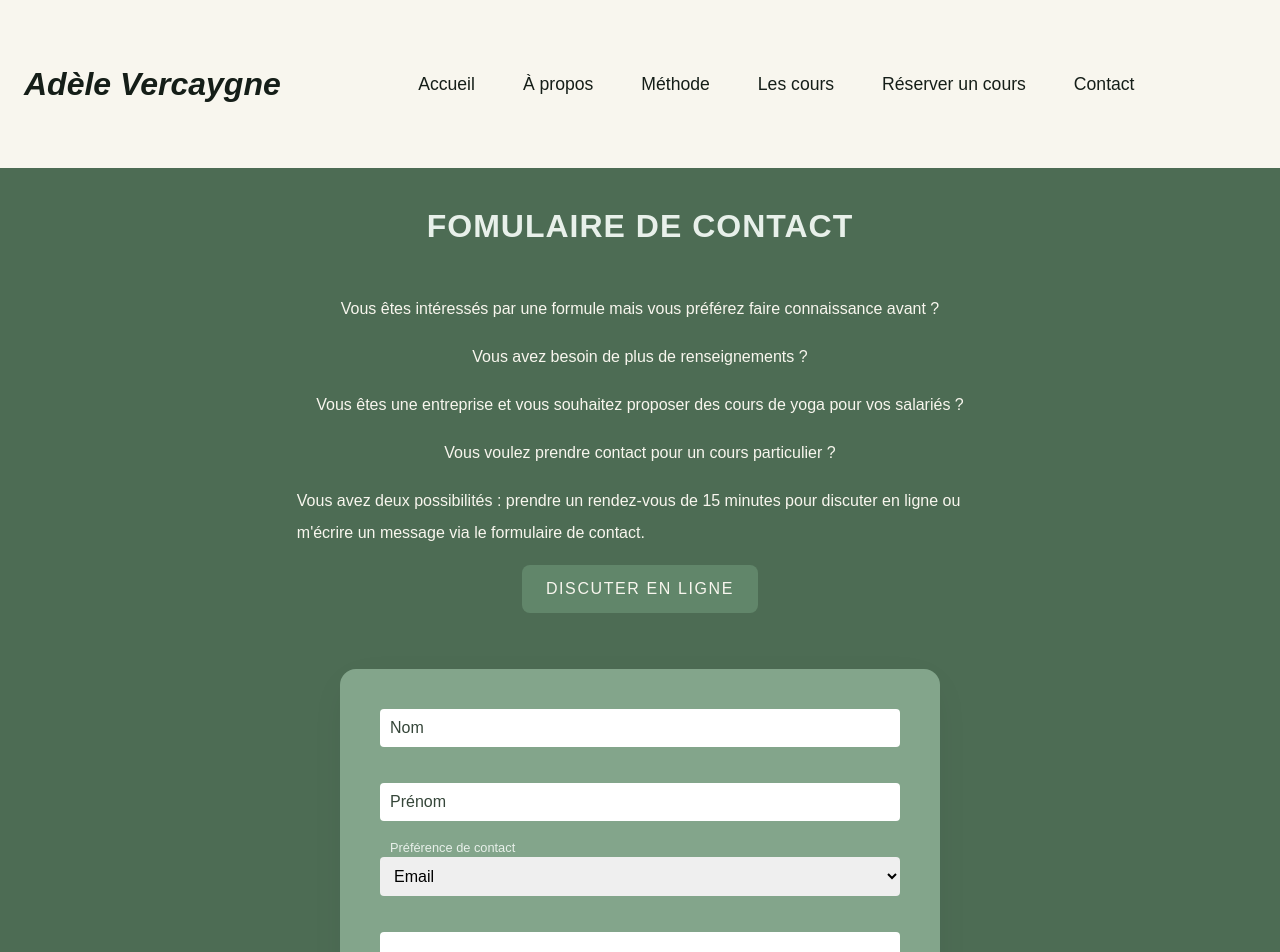
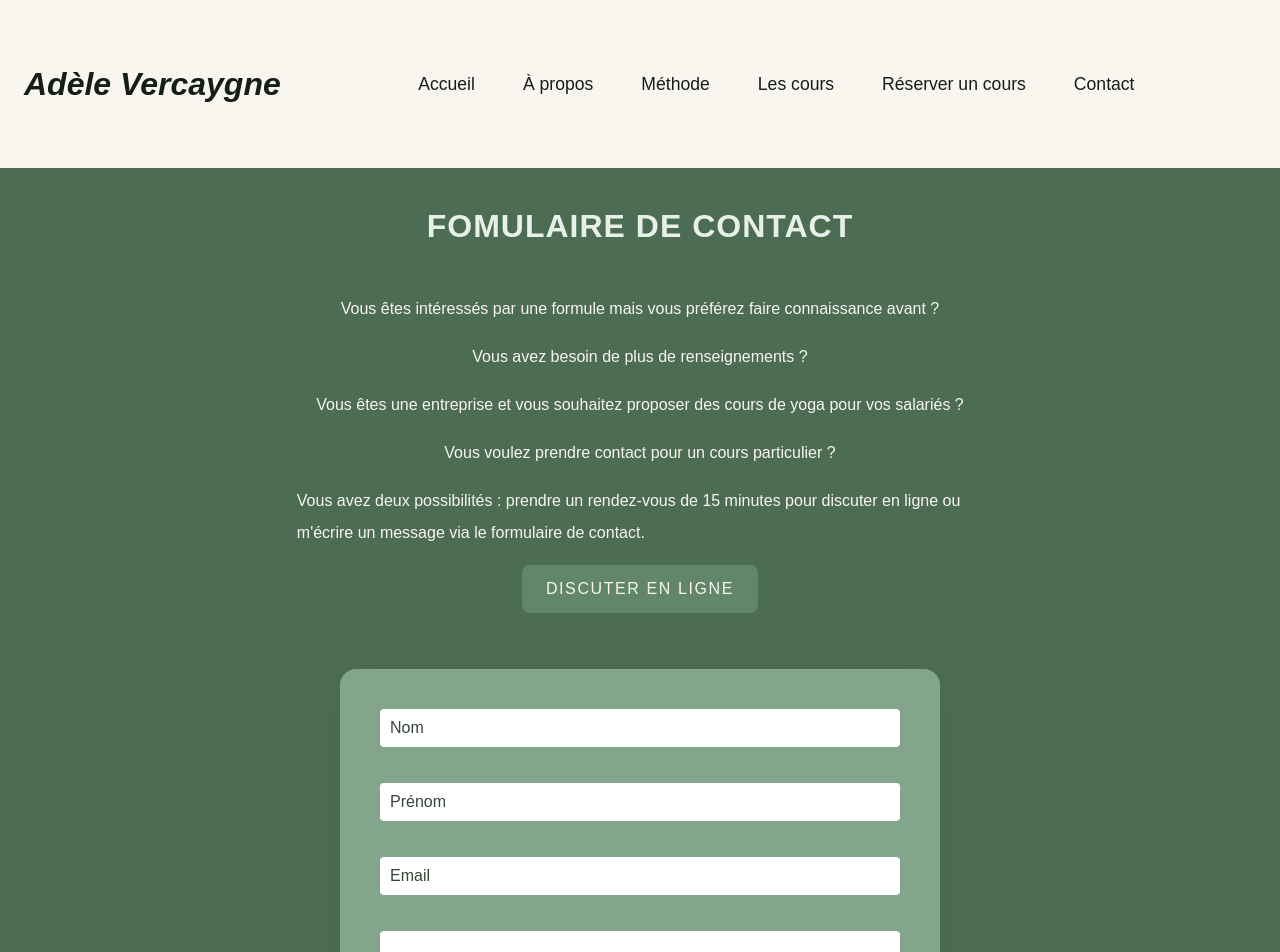
Before and after one commit to adelevrc/adelevrc, a Next.js app: page /contact in a window 1280 px wide. Shown: the top 952 px of the page. Built offline with nearby package versions, Linux system fonts and the light colour scheme; a web font is replaced by a local one.

Commit message:
change contact form

```diff
--- a/src/app/components/ContactForm/ContactForm.tsx
+++ b/src/app/components/ContactForm/ContactForm.tsx
@@ -59,7 +59,6 @@ const ContactForm = () => {
         />
         <label htmlFor='lastname'>Nom</label>
       </div>
-
       <div className={styles.inputContainer}>
         <input
           id='firstname'
@@ -69,20 +68,6 @@ const ContactForm = () => {
         />
         <label htmlFor='firstname'>Prénom</label>
       </div>
-
-      <div className={styles.inputContainer}>
-        <select
-          id='contactMethod'
-          {...register("contactMethod", {
-            required: "Veuillez choisir une méthode de contact",
-          })}
-        >
-          <option value='email'>Email</option>
-          <option value='phoneNumber'>Téléphone</option>
-        </select>
-        <label htmlFor='contactMethod'>Préférence de contact</label>
-      </div>
-      {selectedContactMethod === "email" && (
       <div className={styles.inputContainer}>
         <input
           id='email'
@@ -92,21 +77,6 @@ const ContactForm = () => {
         />
         <label htmlFor='email'>Email</label>
       </div>
-      )}
-      {selectedContactMethod === "phoneNumber" && (
-        <div className={styles.inputContainer}>
-          <input
-            id='phoneNumber'
-            type='tel'
-            placeholder=' '
-            {...register("phoneNumber", {
-              required: "Le numéro de téléphone est requis",
-            })}
-          />
-          <label htmlFor='phoneNumber'>Téléphone</label>
-        </div>
-      )}
-
       <div className={styles.inputContainer}>
         <textarea
           id='message'
@@ -115,7 +85,6 @@ const ContactForm = () => {
         />
         <label htmlFor='message'>Message</label>
       </div>
-
       <div className={styles.newsletter}>
         <label htmlFor='newsletter'>
           <input id='newsletter' type='checkbox' {...register("newsletter")} />
```
Lines whose indentation alone changed are shown as unchanged.
